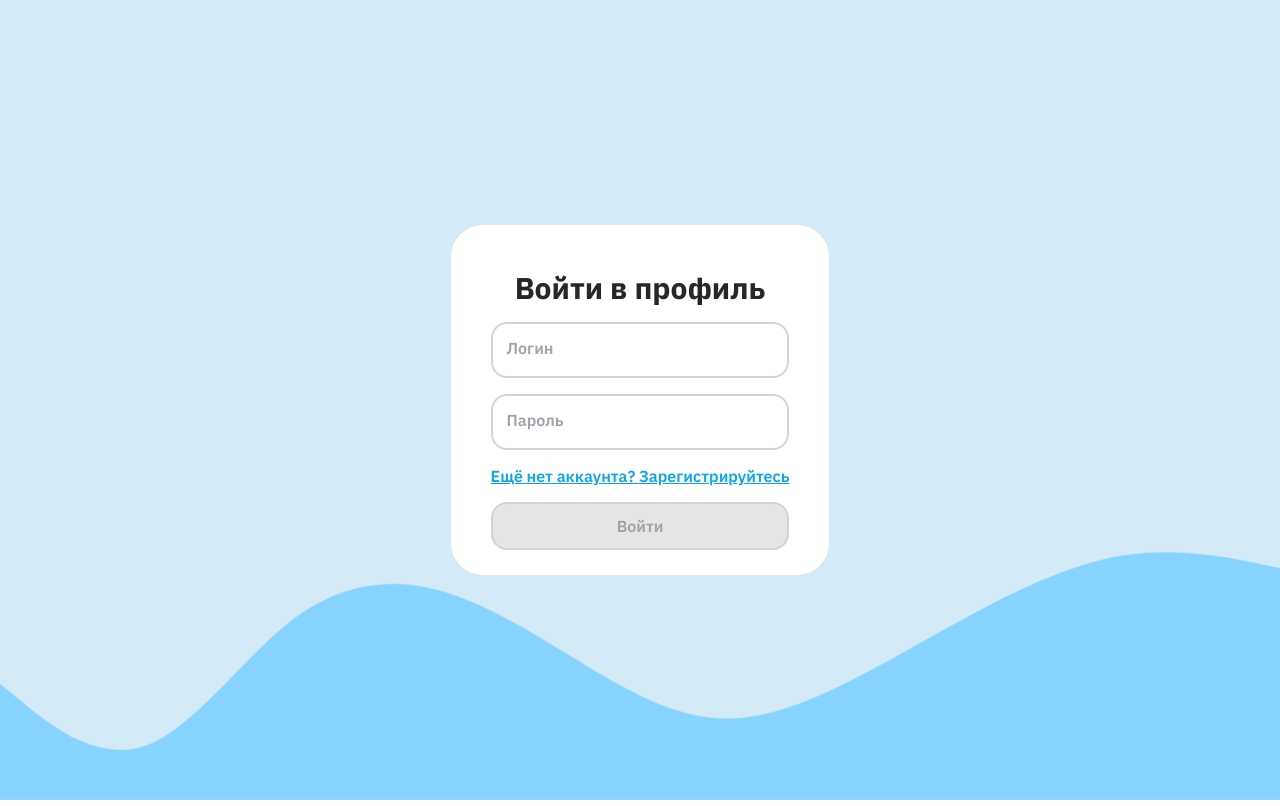
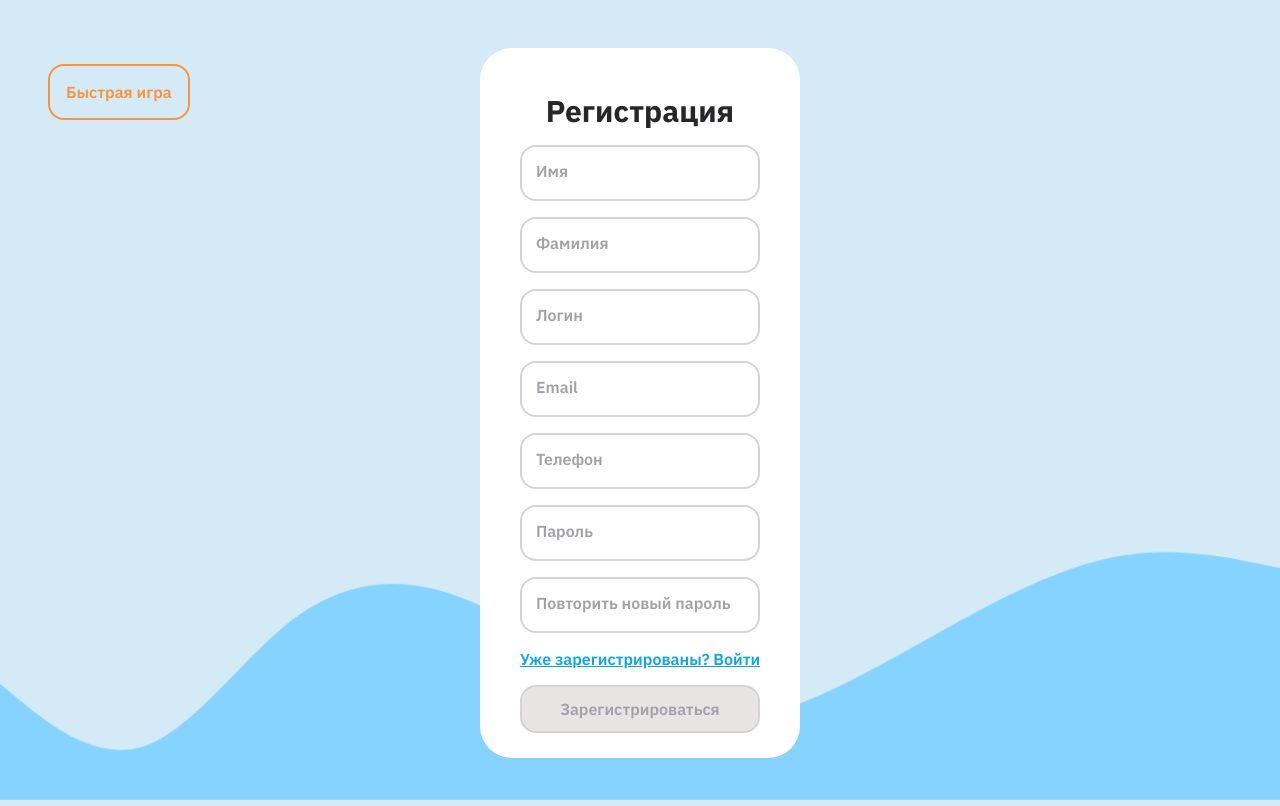
Before and after one commit to theotheo46/react, a React (Vite) app in the folder packages/client/: page /signup in a window 1280 px wide. Before the commit this address led to /signin. Built offline with nearby package versions, Linux system fonts and the light colour scheme; no server answers.

Commit message:
fix and add fast game start button in auth pages

```diff
--- a/packages/client/src/App.tsx
+++ b/packages/client/src/App.tsx
@@ -3,7 +3,7 @@ import './styles/App.pcss'
 import RoutesBase from './routes/routes'
 import { useAppDispatch } from './store/hooks'
 import { getUser } from './store/slices/userSlice/userAsyncThunks'
-import { useNavigate } from 'react-router-dom'
+import { useLocation, useNavigate } from 'react-router-dom'
 import { createLevels } from './store/slices/levelSlice'
 
 window.addEventListener('load', async () => {
@@ -20,7 +20,7 @@ window.addEventListener('load', async () => {
 function App() {
   const dispatch = useAppDispatch()
   const navigate = useNavigate()
-  const path = window.location.pathname
+  const location = useLocation()
 
   useEffect(() => {
     const fetchServerData = async () => {
@@ -36,10 +36,11 @@ function App() {
 
   useEffect(() => {
     loadUser()
-  }, [navigate])
+  }, [location])
 
   async function loadUser() {
-    if (path !== '/' && path !== '/level' && path !== '/finish') {
+    const openRoutes = ['/', '/level', '/finish', '/signin', '/signup']
+    if (!openRoutes.some(path => path === location.pathname)) {
       const res = await dispatch(getUser())
       if (getUser.rejected.match(res)) {
         navigate('/signin')
--- a/packages/client/src/components/Profile/ProfileBody/index.tsx
+++ b/packages/client/src/components/Profile/ProfileBody/index.tsx
@@ -6,10 +6,7 @@ import { createPortal } from 'react-dom'
 import Modal from '../../Modal'
 import ProfileChangePassword from '../ProfileChangePassword'
 import isEqual from '../../../helpers/isEqual'
-import {
-  RequestUpdateUserData,
-  User
-} from '../../../store/slices/userSlice/types'
+import { User } from '../../../store/slices/userSlice/types'
 import { useAppDispatch } from '../../../store/hooks'
 import { updateUser } from '../../../store/slices/userSlice/userAsyncThunks'
 import { SubmitHandler, useForm } from 'react-hook-form'
@@ -51,14 +48,11 @@ const ProfileBody = ({ user }: Props) => {
     setIsChangePasswordModal(prev => !prev)
   }
 
-  const formHandler: SubmitHandler<User> = async (userData, e) => {
-    e?.preventDefault()
+  const formHandler: SubmitHandler<User> = async userData => {
     // eslint-disable-next-line @typescript-eslint/no-unused-vars
     const { avatar, ...data } = userData
 
-    const res = await dispatch(
-      updateUser({ data } as unknown as RequestUpdateUserData)
-    )
+    const res = await dispatch(updateUser({ data }))
     if (updateUser.fulfilled.match(res)) {
       setSuccessMessage('Данные обновлены!')
     }
@@ -70,7 +64,7 @@ const ProfileBody = ({ user }: Props) => {
         <div className="success-text-message">{successMessage}</div>
       )}
       <form
-        onSubmit={handleSubmit(async (_, e) => formHandler(userLocal, e))}
+        onSubmit={handleSubmit(() => formHandler(userLocal))}
         className="profile-body__form">
         {VALIDATE_FIELDS.profile.map((field, key) => (
           <Input
--- a/packages/client/src/pages/MiniLendingPage/MiniLendingPage.tsx
+++ b/packages/client/src/pages/MiniLendingPage/MiniLendingPage.tsx
@@ -3,8 +3,6 @@ import Button from '../../components/Button'
 import DevFooter, { DevFooterElement } from '../../components/DevFooter'
 import Memo from '../../components/Memo'
 import './MiniLendingPage.pcss'
-import { useAppDispatch } from '../../store/hooks'
-import { getUser } from '../../store/slices/userSlice/userAsyncThunks'
 
 const MiniLendingPage = () => {
   const devFooterElementArray: DevFooterElement[] = [
@@ -29,17 +27,7 @@ const MiniLendingPage = () => {
       devAvatar: 'kseniya.png'
     }
   ]
-
-  const dispatch = useAppDispatch()
   const navigate = useNavigate()
-  const handleStart = async () => {
-    const res = await dispatch(getUser())
-    if (getUser.rejected.match(res)) {
-      navigate('/level')
-    } else {
-      navigate('/start')
-    }
-  }
 
   return (
     <div className="mini-lending-page">
@@ -52,7 +40,11 @@ const MiniLendingPage = () => {
           rws={4}
           cls={80}
         />
-        <Button onClick={handleStart} type="submit" width="150px" height="48px">
+        <Button
+          onClick={() => navigate('/start')}
+          type="submit"
+          width="150px"
+          height="48px">
           Начать игру
         </Button>
         <img
--- a/packages/client/src/pages/SignInPage/index.tsx
+++ b/packages/client/src/pages/SignInPage/index.tsx
@@ -12,6 +12,7 @@ import {
 } from '../../store/slices/userSlice/userAsyncThunks'
 import { RequestLoginData } from '../../store/slices/userSlice/types'
 import { useNavigate } from 'react-router-dom'
+import Button from '../../components/Button'
 
 const inputs: InputProps[] = VALIDATE_FIELDS.login
 const SignInPage = () => {
@@ -33,9 +34,19 @@ const SignInPage = () => {
       setError(res.payload || res.error.message || 'Error')
     }
   }
+  const handleStartGame = (e: React.MouseEvent) => {
+    e.preventDefault()
+    navigate('/level')
+  }
 
   return (
     <main className="entry-page page-wrap">
+      <Button
+        styleType="secondary"
+        onClick={e => handleStartGame(e)}
+        className="entry-page-fast-game-btn">
+        Быстрая игра
+      </Button>
       <Form
         title="Войти в профиль"
         className="sign-in-page"
--- a/packages/client/src/pages/SignUpPage/EntryPage.pcss
+++ b/packages/client/src/pages/SignUpPage/EntryPage.pcss
@@ -9,6 +9,11 @@
   min-width: 100%;
   z-index: -1;
   background-color: var(--color-bg-lightblue);
+  &-fast-game-btn{
+    position: fixed;
+    top: 4rem;
+    left: 3rem;
+  }
   &-wave {
     position: fixed;
     bottom: 0;
--- a/packages/client/src/pages/SignUpPage/index.tsx
+++ b/packages/client/src/pages/SignUpPage/index.tsx
@@ -13,6 +13,7 @@ import {
   getUser
 } from '../../store/slices/userSlice/userAsyncThunks'
 import { useNavigate } from 'react-router-dom'
+import Button from '../../components/Button'
 
 const inputs: InputProps[] = VALIDATE_FIELDS.registration
 const SignUpPage = () => {
@@ -35,9 +36,19 @@ const SignUpPage = () => {
       setError(res.payload || res.error.message || 'Error')
     }
   }
+  const handleStartGame = (e: React.MouseEvent) => {
+    e.preventDefault()
+    navigate('/level')
+  }
 
   return (
     <main className="entry-page page-wrap">
+      <Button
+        styleType="secondary"
+        onClick={e => handleStartGame(e)}
+        className="entry-page-fast-game-btn">
+        Быстрая игра
+      </Button>
       <Form
         title="Регистрация"
         className="sign-up-page"
```
